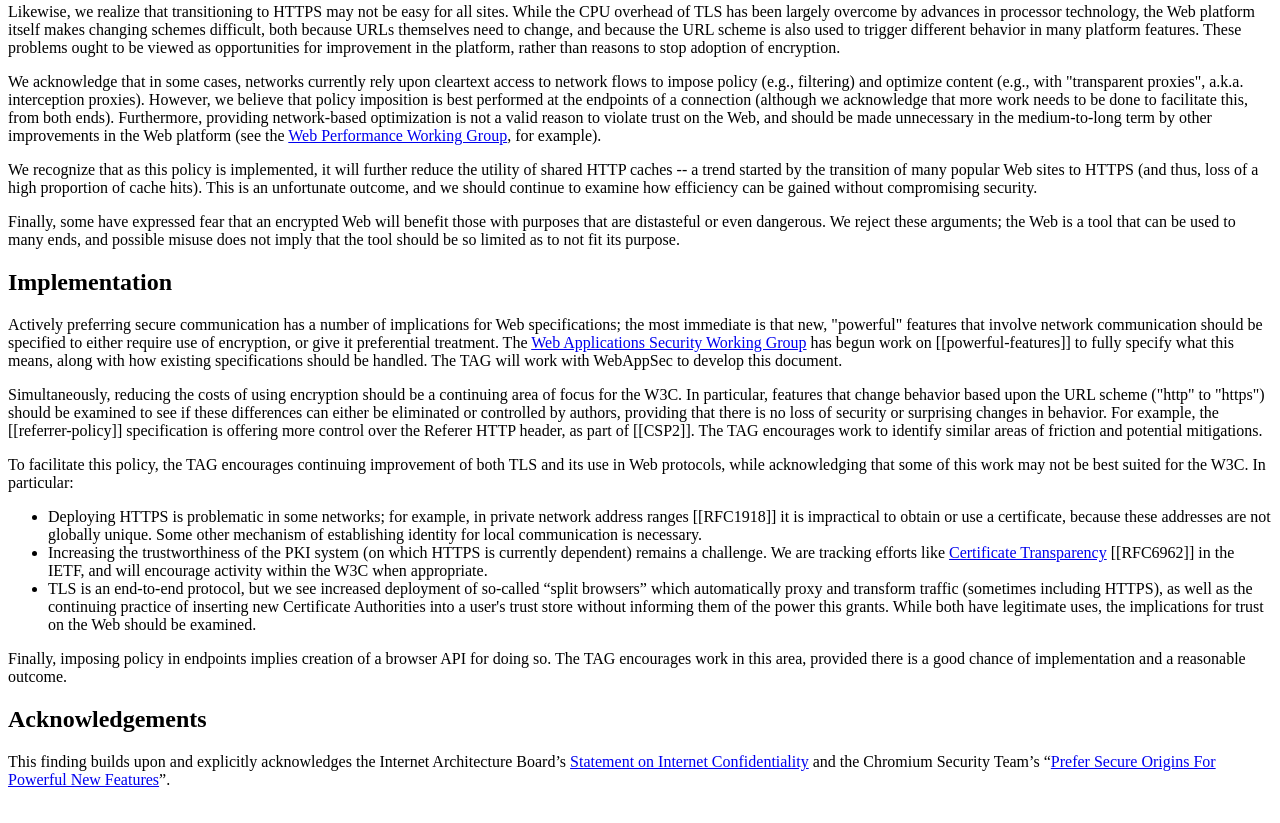
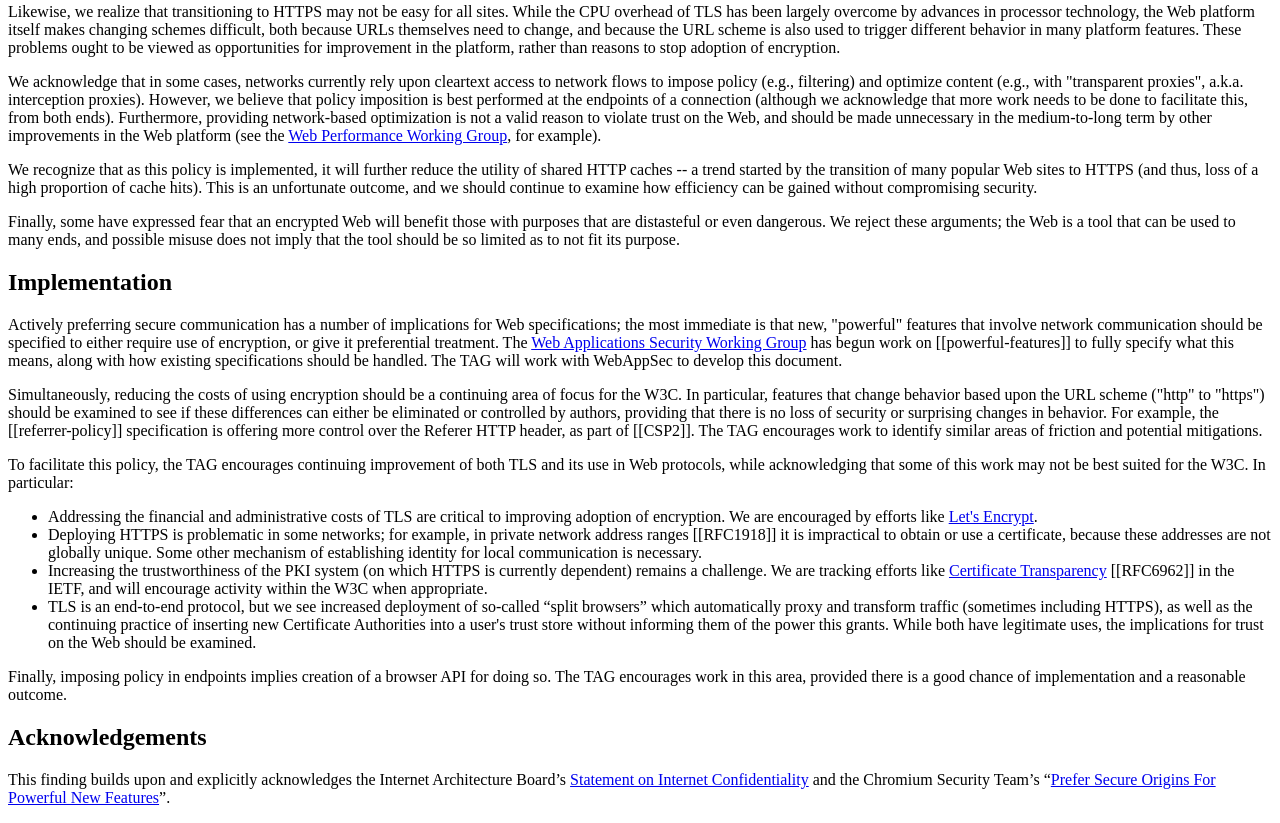
Before and after one commit to w3ctag/web-https, a plain HTML site: page index.html in a window 1280 px wide. Shown: the part 961-1784 px from the top of the page. Drawn offline with Linux system fonts and the light colour scheme.

Commit message:
Talk about administrative/financial overhead of TLS

```diff
--- a/index.html
+++ b/index.html
@@ -196,6 +196,11 @@
         the W3C. In particular:
         <ul>
           <li>
+              Addressing the financial and administrative costs of TLS are critical to improving
+              adoption of encryption. We are encouraged by efforts like <a
+              href="https://letsencrypt.org/">Let's Encrypt</a>.
+          </li>
+          <li>
               Deploying HTTPS is problematic in some networks; for example, in private network
               address ranges [[RFC1918]] it is impractical to obtain or use a certificate,
               because these addresses are not globally unique. Some other mechanism of establishing
```
